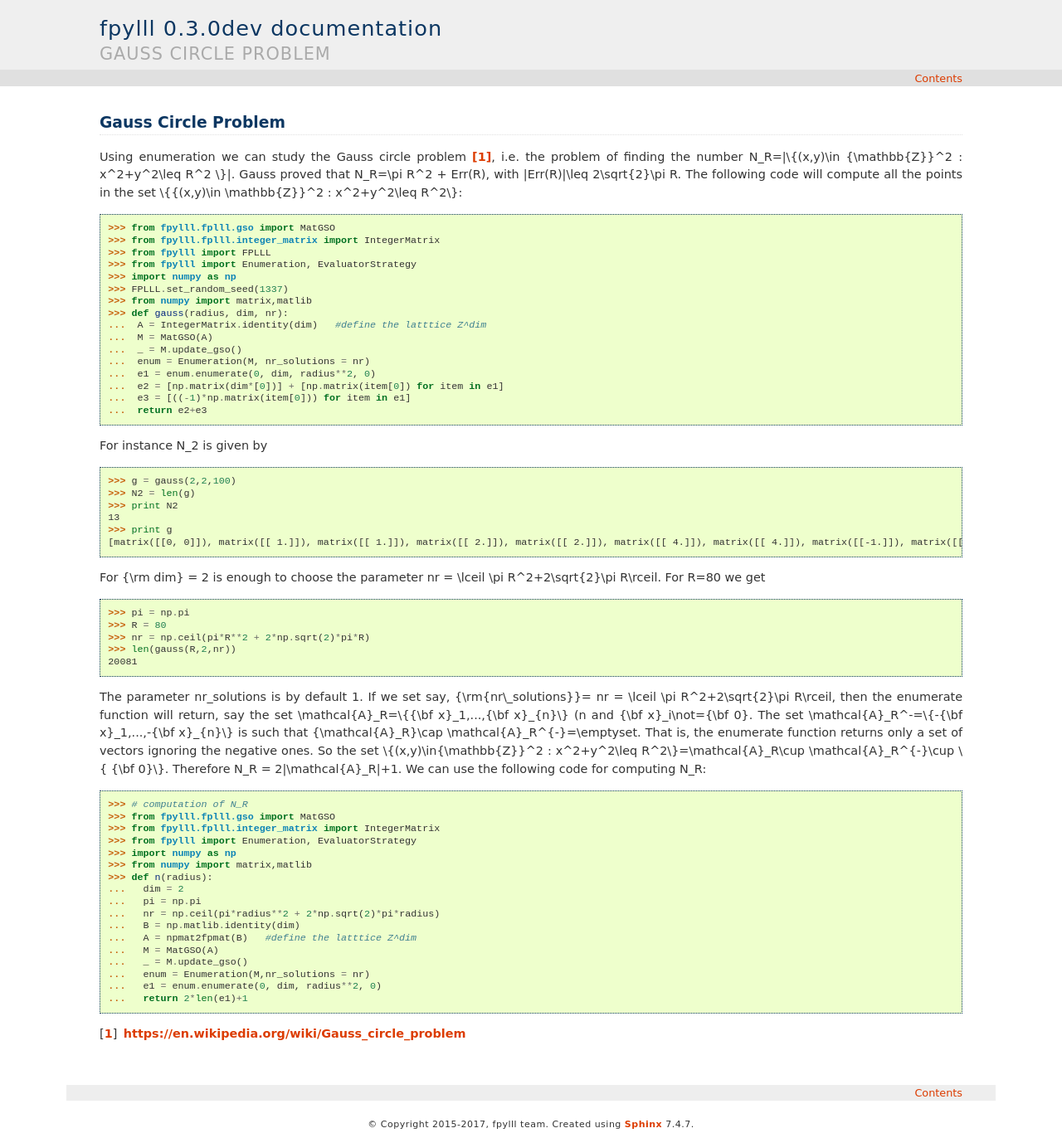
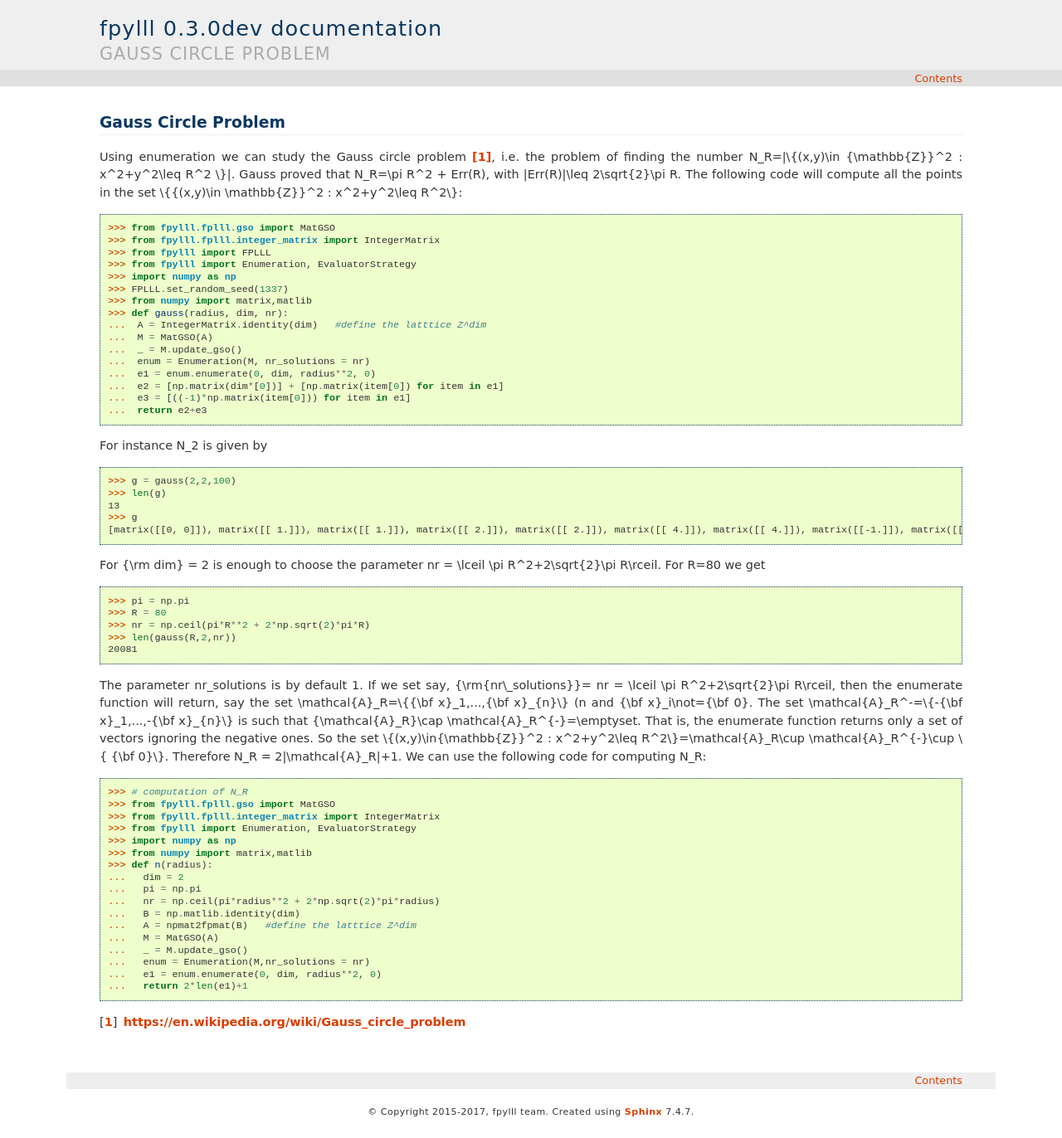
Before and after one commit to fplll/fpylll, a Sphinx documentation site: the page built from docs/example-gauss-circle-problem.rst, in a window 1280 px wide. Shown: the whole page at 83% size. Built offline with Sphinx 7.4.7, drawn with Linux system fonts in a browser that asks for light colours.

Commit message:
more Python 3 fixes

```diff
--- a/docs/example-gauss-circle-problem.rst
+++ b/docs/example-gauss-circle-problem.rst
@@ -39,10 +39,9 @@
 ::
 
   >>> g = gauss(2,2,100)
-  >>> N2 = len(g)
-  >>> print N2
+  >>> len(g)
   13
-  >>> print g
+  >>> g
   [matrix([[0, 0]]), matrix([[ 1.]]), matrix([[ 1.]]), matrix([[ 2.]]), matrix([[ 2.]]), matrix([[ 4.]]), matrix([[ 4.]]), matrix([[-1.]]), matrix([[-1.]]), matrix([[-2.]]), matrix([[-2.]]), matrix([[-4.]]), matrix([[-4.]])]
 
 
```
